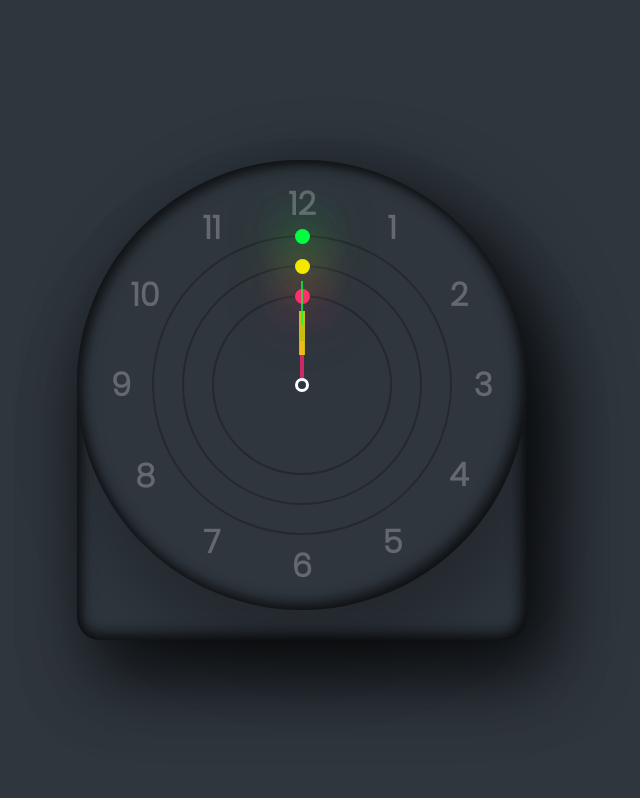
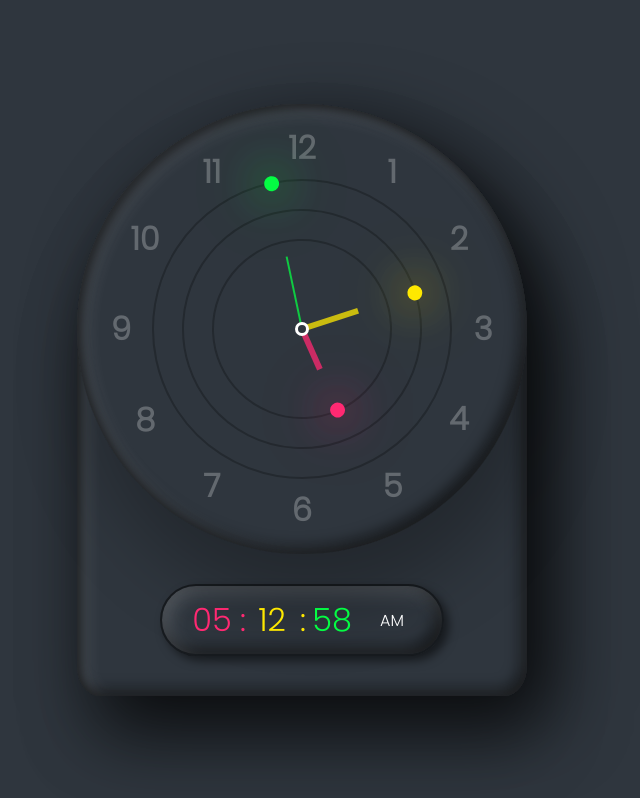
Before and after one commit to Deepak8811/Analog-digital-clock, a plain HTML site: page index.html in a window 1280 px wide. Shown: the whole page, without its empty margins (338-978 px from the left). Drawn offline with Linux system fonts and the light colour scheme.

Commit message:
Final commit

```diff
--- a/index.html
+++ b/index.html
@@ -16,9 +16,9 @@
   <body>
     <div class="container">
       <div class="clock">
-        <div class="circle" style="--clr: #04fc43"><i></i></div>
-        <div class="circle circle2" style="--clr: #fee800"><i></i></div>
-        <div class="circle circle3" style="--clr: #ff2972"><i></i></div>
+        <div class="circle" id="sc" style="--clr: #04fc43"><i></i></div>
+        <div class="circle circle2" id="mn" style="--clr: #fee800"><i></i></div>
+        <div class="circle circle3" id="hr" style="--clr: #ff2972"><i></i></div>
 
         <span style="--i: 1"><b>1</b></span>
         <span style="--i: 2"><b>2</b></span>
@@ -33,6 +33,14 @@
         <span style="--i: 11"><b>11</b></span>
         <span style="--i: 12"><b>12</b></span>
       </div>
+      <!-- digital clock -->
+      <div id="time">
+        <div id="hours" style="--clr: #ff2972">00</div>
+        <div id="minutes" style="--clr: #fee800">00</div>
+        <div id="seconds" style="--clr: #04fc43">00</div>
+        <div id="ampm">AM</div>
+      </div>
     </div>
+    <script src="index.js"></script>
   </body>
 </html>
--- a/index.js
+++ b/index.js
@@ -0,0 +1,39 @@
+let hr = document.querySelector("#hr");
+let mn = document.querySelector("#mn");
+let sc = document.querySelector("#sc");
+
+setInterval(() => {
+  let day = new Date();
+  let hh = day.getHours() * 30;
+  let mm = day.getMinutes() * 6;
+  let ss = day.getSeconds() * 6;
+
+  hr.style.transform = `rotateZ(${hh + mm / 12}deg)`;
+  mn.style.transform = `rotateZ(${mm}deg)`;
+  sc.style.transform = `rotateZ(${ss}deg)`;
+
+  //Digital clock
+  let hours = document.getElementById("hours");
+  let minutes = document.getElementById("minutes");
+  let seconds = document.getElementById("seconds");
+  let ampm = document.getElementById("ampm");
+
+  let h = new Date().getHours();
+  let m = new Date().getMinutes();
+  let s = new Date().getSeconds();
+  let am = h >= 12 ? "PM" : "AM";
+  //Convert 24hr clock to 12hr clock
+  if (h > 12) {
+    h = h - 12;
+  }
+
+  //Add zero before single digit number.
+  h = h < 10 ? "0" + h : h;
+  m = m < 10 ? "0" + m : m;
+  s = s < 10 ? "0" + s : s;
+
+  hours.innerHTML = h;
+  minutes.innerHTML = m;
+  seconds.innerHTML = s;
+  ampm.innerHTML = am;
+});
--- a/style.css
+++ b/style.css
@@ -20,11 +20,12 @@ body {
   border-top-right-radius: 225px;
   box-shadow: 25px 25px 75px rgba(0, 0, 0, 0.75),
     10px 50px 70px rgba(0, 0, 0, 0.25), inset 5px 5px 10px rgba(0, 0, 0, 0.5),
-    inset 5px 5px 20px rgba(0, 0, 0, 0.2),
+    inset 5px 5px 20px rgba(255, 255, 255, 0.2),
     inset -5px -5px 15px rgba(0, 0, 0, 0.75);
   display: flex;
   justify-content: center;
   align-items: center;
+  flex-direction: column;
 }
 .clock {
   position: relative;
@@ -33,7 +34,8 @@ body {
   background: #2f363e;
   border-radius: 50%;
   box-shadow: 10px 50px 70px rgba(0, 0, 0, 0.25),
-    inset 5px 5px 10px rgba(0, 0, 0, 0.5), inset 5px 5px 20px rgba(0, 0, 0, 0.2),
+    inset 5px 5px 10px rgba(0, 0, 0, 0.5),
+    inset 5px 5px 20px rgba(255, 255, 255, 0.2),
     inset -5px -5px 15px rgba(0, 0, 0, 0.75);
   display: flex;
   justify-content: center;
@@ -78,41 +80,33 @@ body {
   align-items: flex-start;
   z-index: 10;
 }
-.circle i{
+.circle i {
   position: absolute;
-    width: 4px;
-    height: 88px;
+  width: 6px;
+  height: 50%;
   background: var(--clr);
   opacity: 0.75;
   transform-origin: bottom;
   transform: scaleY(0.5);
-
 }
-.circle:nth-child(1) i{
-
+.circle:nth-child(1) i {
   width: 2px;
-
-
 }
-.circle:nth-child(2) i{
-
+.circle:nth-child(2) i {
   width: 6px;
-
-
 }
-.circle2{
+.circle2 {
   width: 240px;
   height: 240px;
   z-index: 9;
-
 }
-.circle3{
+.circle3 {
   width: 180px;
   height: 180px;
   z-index: 8;
 }
-.circle::before{
-    content: '';
+.circle::before {
+  content: "";
   position: absolute;
   top: -8.5px;
   width: 15px;
@@ -121,3 +115,58 @@ body {
   background: var(--clr);
   box-shadow: 0 0 40px var(--clr), 0 0 70px var(--clr);
 }
+
+/* Digital clock style */
+#time {
+  margin-bottom: 40px;
+  display: flex;
+  padding: 10px 20px;
+  font-size: 2em;
+  font-weight: 600;
+  border: 2px solid rgba(0, 0, 0, 0.5);
+  border-radius: 40px;
+  box-shadow: 5px 5px 10px rgba(0, 0, 0, 0.5),
+    inset 5px 5px 20px rgba(255, 255, 255, 0.2),
+    inset -5px -5px 15px rgba(0, 0, 0, 0.75);
+}
+#time div {
+  position: relative;
+  width: 60px;
+  text-align: center;
+  font-weight: 500;
+  color: var(--clr);
+}
+#time div:nth-child(1)::after {
+  content: ":";
+  position: absolute;
+  right: -4px;
+}
+#time div:nth-child(2)::after {
+  content: ":";
+  position: absolute;
+  right: -4px;
+}
+#time div:nth-child(3)::after {
+  content: "";
+  position: absolute;
+  right: -6px;
+}
+#time div:last-child {
+  font-size: 0.5em;
+  display: flex;
+  justify-content: center;
+  align-items: center;
+  color: #fff;
+  font-weight: 580;
+}
+#time div:nth-child(2)::after {
+  animation: animate 1s steps(1) infinite;
+}
+@keyframes animate {
+  0% {
+    opacity: 1;
+  }
+  50% {
+    opacity: 0;
+  }
+}
```
Also changed, not shown: 1 other file. Lines whose indentation alone changed are shown as unchanged.
